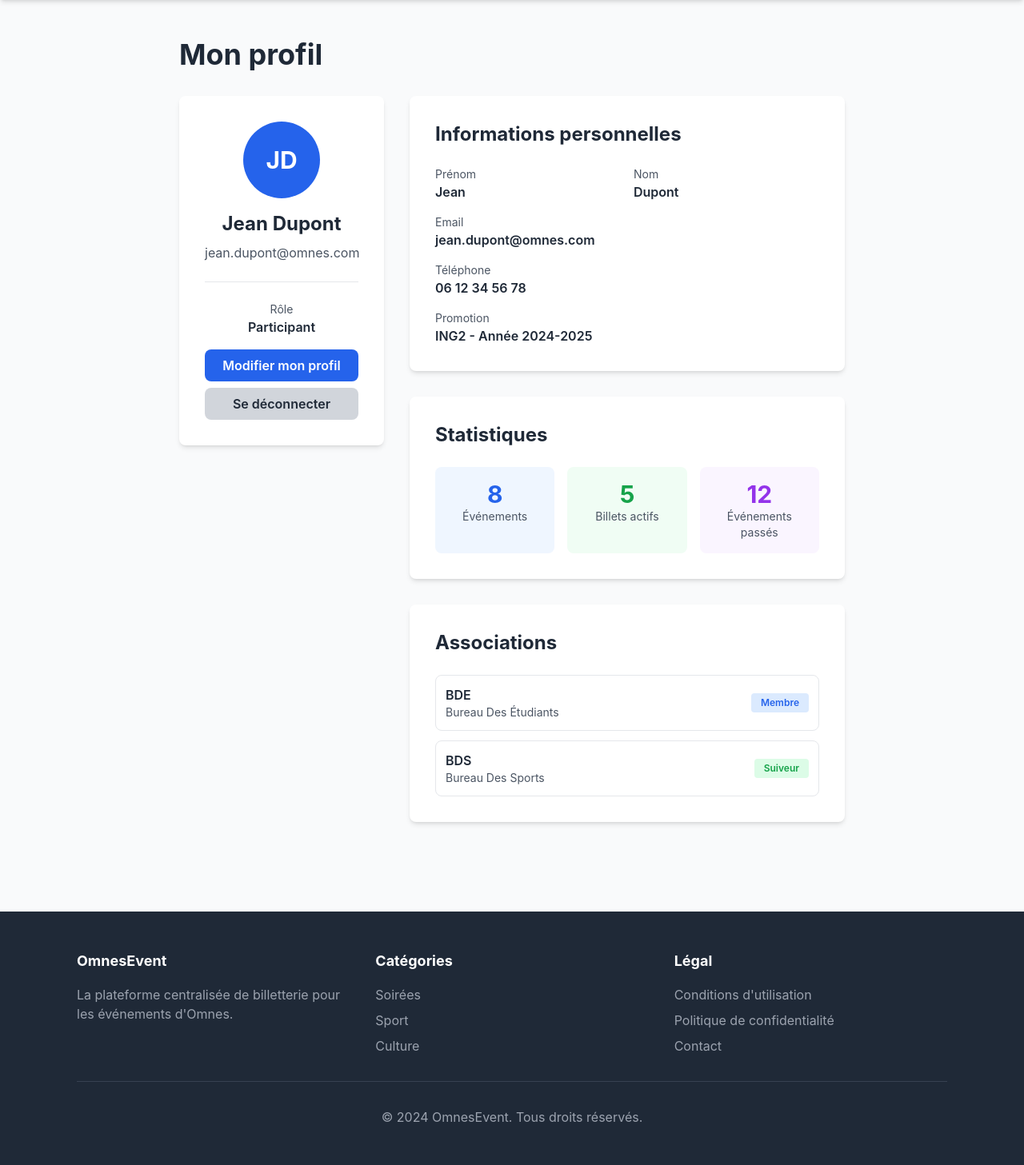
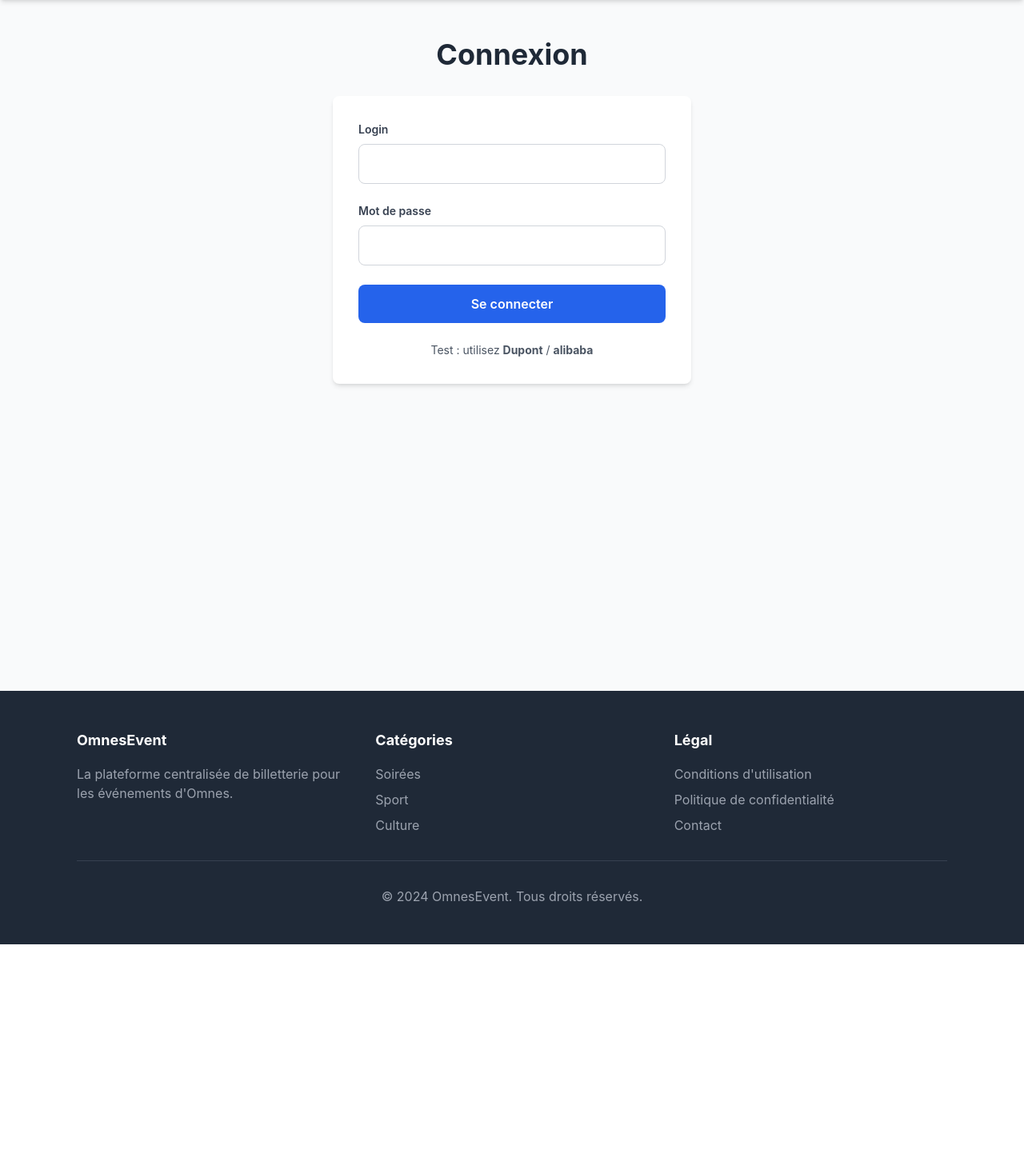
Before and after one commit to Clemsoll/ProjetWeb, a PHP site: page /pages/mon-profil.php in a window 1280 px wide. Shown: the part 160-1617 px from the top of the page at 80% size. After the commit the page ends 1341 px from the top, so only its background shows below. Run offline with PHP 8.4, Linux system fonts and the light colour scheme; some libraries are stand-ins or nearby versions.

Commit message:
Ajouter système de login à la page profil avec sessions

```diff
--- a/pages/mon-profil.php
+++ b/pages/mon-profil.php
@@ -1,10 +1,71 @@
 <?php
+session_start();
 $page_title = "Mon profil - OmnesEvent";
 include '../includes/header.php';
+
+// Vérifier si l'utilisateur est connecté
+$est_connecte = isset($_SESSION['utilisateur']);
+
+// Traiter la soumission du formulaire de login
+if($_SERVER['REQUEST_METHOD'] === 'POST' && isset($_POST['login'], $_POST['mot_de_passe'])) {
+    $login = htmlspecialchars($_POST['login']);
+    $mot_de_passe = htmlspecialchars($_POST['mot_de_passe']);
+
+    // Vérifier les identifiants
+    if($login === 'Dupont' && $mot_de_passe === 'alibaba') {
+        $_SESSION['utilisateur'] = $login;
+        header('Location: mon-profil.php');
+        exit;
+    } else {
+        $erreur_login = "Login ou mot de passe incorrect";
+    }
+}
+
+// Traiter la déconnexion
+if(isset($_GET['deconnecter'])) {
+    session_destroy();
+    header('Location: mon-profil.php');
+    exit;
+}
 ?>
 
 <section class="max-w-4xl mx-auto px-4 md:px-8 py-12">
-    <h1 class="text-4xl font-bold text-gray-800 mb-8">Mon profil</h1>
+    <?php if(!$est_connecte): ?>
+        <!-- Page de login -->
+        <div class="max-w-md mx-auto">
+            <h1 class="text-4xl font-bold text-gray-800 mb-8 text-center">Connexion</h1>
+
+            <div class="bg-white rounded-lg shadow-md p-8">
+                <?php if(isset($erreur_login)): ?>
+                    <div class="bg-red-100 border border-red-400 text-red-700 px-4 py-3 rounded mb-6">
+                        <?php echo $erreur_login; ?>
+                    </div>
+                <?php endif; ?>
+
+                <form method="POST" action="">
+                    <div class="mb-6">
+                        <label class="block text-sm font-semibold text-gray-700 mb-2">Login</label>
+                        <input type="text" name="login" required class="w-full border border-gray-300 rounded-lg p-3 focus:outline-none focus:border-blue-500">
+                    </div>
+
+                    <div class="mb-6">
+                        <label class="block text-sm font-semibold text-gray-700 mb-2">Mot de passe</label>
+                        <input type="password" name="mot_de_passe" required class="w-full border border-gray-300 rounded-lg p-3 focus:outline-none focus:border-blue-500">
+                    </div>
+
+                    <button type="submit" class="w-full bg-blue-600 text-white py-3 rounded-lg font-semibold hover:bg-blue-700 transition">
+                        Se connecter
+                    </button>
+                </form>
+
+                <p class="text-center text-sm text-gray-600 mt-6">
+                    Test : utilisez <strong>Dupont</strong> / <strong>alibaba</strong>
+                </p>
+            </div>
+        </div>
+    <?php else: ?>
+        <!-- Contenu du profil -->
+        <h1 class="text-4xl font-bold text-gray-800 mb-8">Mon profil</h1>
 
     <div class="grid grid-cols-1 md:grid-cols-3 gap-8">
         <aside class="md:col-span-1">
@@ -28,9 +89,9 @@ include '../includes/header.php';
                         Modifier mon profil
                     </button>
 
-                    <button class="w-full bg-gray-300 text-gray-800 py-2 rounded-lg font-semibold hover:bg-gray-400 transition">
+                    <a href="?deconnecter=1" class="block w-full bg-gray-300 text-gray-800 py-2 rounded-lg font-semibold hover:bg-gray-400 transition text-center">
                         Se déconnecter
-                    </button>
+                    </a>
                 </div>
             </div>
         </aside>
@@ -112,6 +173,7 @@ include '../includes/header.php';
             </div>
         </main>
     </div>
+    <?php endif; ?>
 
     <div id="modal-editer-profil" class="hidden fixed inset-0 bg-black bg-opacity-50 flex items-center justify-center z-50 p-4">
         <div class="bg-white rounded-lg p-8 max-w-2xl w-full max-h-screen overflow-y-auto">
@@ -162,6 +224,7 @@ include '../includes/header.php';
     </div>
 </section>
 
+<?php if($est_connecte): ?>
 <script>
 $(document).ready(function() {
     $('#btn-editer-profil').click(function() {
@@ -185,5 +248,6 @@ $(document).ready(function() {
     });
 });
 </script>
+<?php endif; ?>
 
 <?php include '../includes/footer.php'; ?>
```
